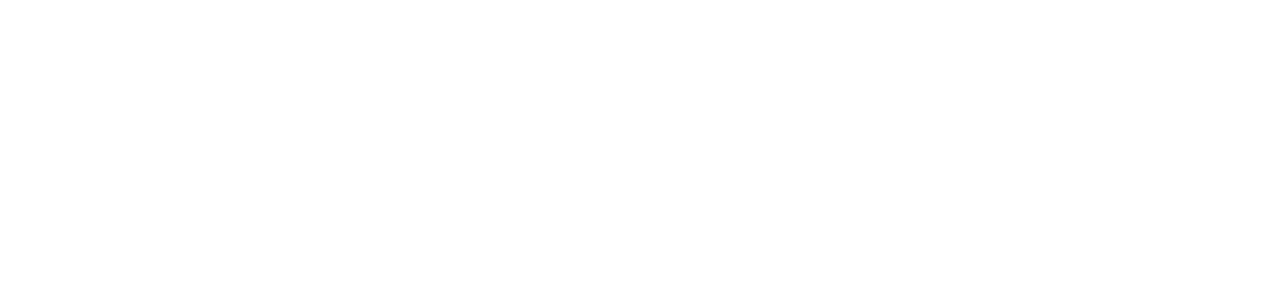
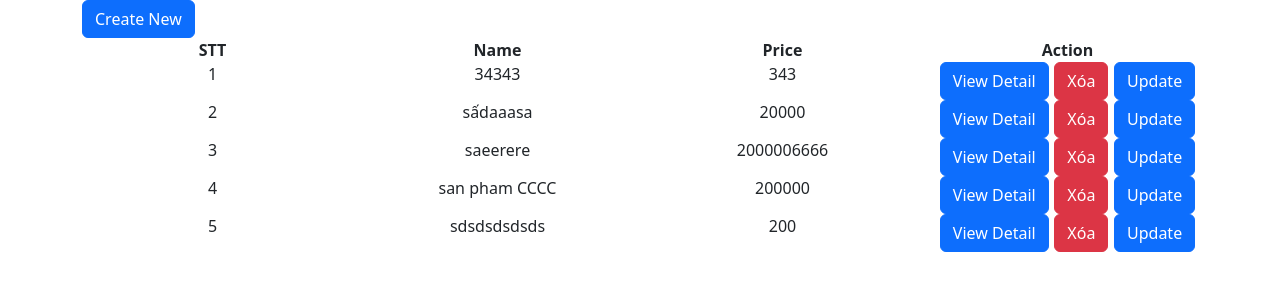
Before and after one commit to hoangnm-ndm/web208-asm, an Angular app: page /products in a window 1280 px wide. Before the commit this address led to /. Shown: the top 300 px of the page. Built offline with nearby package versions, Linux system fonts and the light colour scheme; data requests are answered from the project's data file.

Commit message:
update products

```diff
--- a/db.json
+++ b/db.json
@@ -1,14 +1,9 @@
 {
   "products": [
     {
-      "id": "ypsL7ne",
-      "name": "s3232sdss",
-      "price": 2332332
-    },
-    {
       "id": "JnaYvG6",
-      "name": "s3232sdss",
-      "price": 2332332
+      "name": "34343",
+      "price": 343
     },
     {
       "id": "Nk-nIMQ",
@@ -17,13 +12,18 @@
     },
     {
       "id": "NlSFkSn",
-      "name": "san pham. A",
-      "price": 200000
+      "name": "saeerere",
+      "price": 2000006666
     },
     {
       "id": "Yo-s2S-",
       "name": "san pham CCCC",
       "price": 200000
+    },
+    {
+      "id": "8mP7_GI",
+      "name": "sdsdsdsdsds",
+      "price": 200
     }
   ],
   "users": [
--- a/src/app/app-routing.module.ts
+++ b/src/app/app-routing.module.ts
@@ -8,9 +8,10 @@ import { ProductsListComponent } from './products-list/products-list.component';
 import { RegisterComponent } from './register/register.component';
 
 const routes: Routes = [
-  { path: '', component: ProductsListComponent },
+  { path: '', redirectTo: 'products', pathMatch: 'full' },
+  { path: 'products', component: ProductsListComponent },
   { path: 'product-create', component: ProductCreateComponent },
-  { path: 'products-update/:id', component: ProductUpdateComponent },
+  { path: 'product-update/:id', component: ProductUpdateComponent },
   { path: 'product-detail/:id', component: ProductDetailComponent },
   { path: 'login', component: LoginComponent },
   { path: 'register', component: RegisterComponent },
--- a/src/app/app.module.ts
+++ b/src/app/app.module.ts
@@ -11,6 +11,7 @@ import { ProductCreateComponent } from './product-create/product-create.componen
 import { ProductUpdateComponent } from './product-update/product-update.component';
 import { FormsModule, ReactiveFormsModule } from '@angular/forms';
 import { HttpClientModule } from '@angular/common/http';
+import { RouterModule } from '@angular/router';
 
 @NgModule({
   declarations: [
@@ -27,6 +28,7 @@ import { HttpClientModule } from '@angular/common/http';
     AppRoutingModule,
     HttpClientModule,
     FormsModule,
+    RouterModule,
     ReactiveFormsModule,
   ],
   providers: [],
--- a/src/app/product-update/product-update.component.ts
+++ b/src/app/product-update/product-update.component.ts
@@ -1,54 +1,72 @@
-import { Component } from '@angular/core';
-import { FormBuilder, Validators } from '@angular/forms';
-import { ActivatedRoute } from '@angular/router';
 import { IProduct } from '../interface/IProduct';
 import { ProductService } from '../services/product.service';
+import { Component, OnInit } from '@angular/core';
+import { ActivatedRoute } from '@angular/router';
+import { FormBuilder, FormGroup, Validators } from '@angular/forms';
 
 @Component({
   selector: 'app-product-update',
   templateUrl: './product-update.component.html',
   styleUrls: ['./product-update.component.css'],
 })
-export class ProductUpdateComponent {
+export class ProductUpdateComponent implements OnInit {
   product!: IProduct;
-  productForm = this.formBuilder.group({
-    name: ['', [Validators.required, Validators.minLength(4)]],
-    price: [0],
-  });
+  productForm!: FormGroup;
 
   constructor(
     private formBuilder: FormBuilder,
     private productService: ProductService,
-    private router: ActivatedRoute
-  ) {
-    this.router.paramMap.subscribe((params) => {
-      const id = String(params.get('id'));
-      this.productService.getProductById(id).subscribe(
-        (data) => {
-          console.log(data);
-          this.product = data;
+    private route: ActivatedRoute
+  ) {}
 
-          this.productForm.patchValue({
-            name: data.name,
-            price: data.price,
-          });
-        },
-        (error) => console.log(error.message)
-      );
+  ngOnInit(): void {
+    this.productForm = this.formBuilder.group({
+      name: [
+        '',
+        [
+          Validators.required,
+          Validators.minLength(4),
+          Validators.maxLength(255),
+        ],
+      ],
+      price: [0, [Validators.required, Validators.min(0)]],
+    });
+
+    this.route.paramMap.subscribe((params) => {
+      const id = params.get('id');
+      if (id) {
+        this.productService.getProductById(id).subscribe(
+          (data: IProduct) => {
+            this.product = data;
+            this.productForm.patchValue({
+              name: this.product.name,
+              price: this.product.price,
+            });
+          },
+          (error) => {
+            console.log(error.message);
+          }
+        );
+      }
     });
   }
-  onHandleSubmit() {
-    if (this.productForm.valid) {
-      const product: IProduct = {
-        id: '',
-        name: this.productForm.value.name || '',
-        price: this.productForm.value.price || 0,
+
+  onHandleSubmit(): void {
+    if (this.productForm.valid && this.product) {
+      const updatedProduct: IProduct = {
+        ...this.product,
+        name: this.productForm.value.name,
+        price: this.productForm.value.price,
       };
 
-      this.productService.updateProduct(product).subscribe((product) => {
-        console.log(product);
-        console.log('product', product);
-      });
+      this.productService.updateProduct(updatedProduct).subscribe(
+        (product) => {
+          console.log('Product updated successfully', product);
+        },
+        (error) => {
+          console.error('Failed to update product', error);
+        }
+      );
     }
   }
 }
--- a/src/app/products-list/products-list.component.html
+++ b/src/app/products-list/products-list.component.html
@@ -1,21 +1,27 @@
 <div class="container">
-  <a routerLink="product-create">Create New</a>
+  <a class="btn btn-primary" routerLink="/product-create">Create New</a>
   <div class="row">
-    <div class="col-3 d-flex justify-content-around">STT</div>
-    <div class="col-3 d-flex justify-content-around">Name</div>
-    <div class="col-3 d-flex justify-content-around">Price</div>
-    <div class="col-3 d-flex justify-content-around">Action</div>
+    <div class="col-3 d-flex justify-content-around"><strong>STT</strong></div>
+    <div class="col-3 d-flex justify-content-around"><strong>Name</strong></div>
+    <div class="col-3 d-flex justify-content-around">
+      <strong>Price</strong>
+    </div>
+    <div class="col-3 d-flex justify-content-around">
+      <strong>Action</strong>
+    </div>
   </div>
   <div class="row" *ngFor="let product of products; index as i">
     <div class="col-3 d-flex justify-content-around">{{ i + 1 }}</div>
     <div class="col-3 d-flex justify-content-around">{{ product.name }}</div>
     <div class="col-3 d-flex justify-content-around">{{ product.price }}</div>
     <div class="col-3 d-flex justify-content-around">
-      <a class="btn" [routerLink]="'product-detail/' + product.id"
+      <a class="btn btn-primary" [routerLink]="'/product-detail/' + product.id"
         >View Detail</a
       >
       <button class="btn btn-danger" (click)="delete(product.id!)">Xóa</button>
-      <a class="btn" [routerLink]="'products-update/' + product.id">Update</a>
+      <a class="btn btn-primary" [routerLink]="'/product-update/' + product.id"
+        >Update</a
+      >
     </div>
   </div>
 </div>
--- a/src/app/services/product.service.ts
+++ b/src/app/services/product.service.ts
@@ -21,7 +21,7 @@ export class ProductService {
     return this.http.post<IProduct>(`${this.API}`, product);
   }
   updateProduct(product: IProduct): Observable<IProduct> {
-    return this.http.put<IProduct>(`${this.API}/${product.id}`, product);
+    return this.http.patch<IProduct>(`${this.API}/${product.id}`, product);
   }
   deleteProduct(id: string): Observable<IProduct> {
     return this.http.delete<IProduct>(`${this.API}/${id}`);
```
